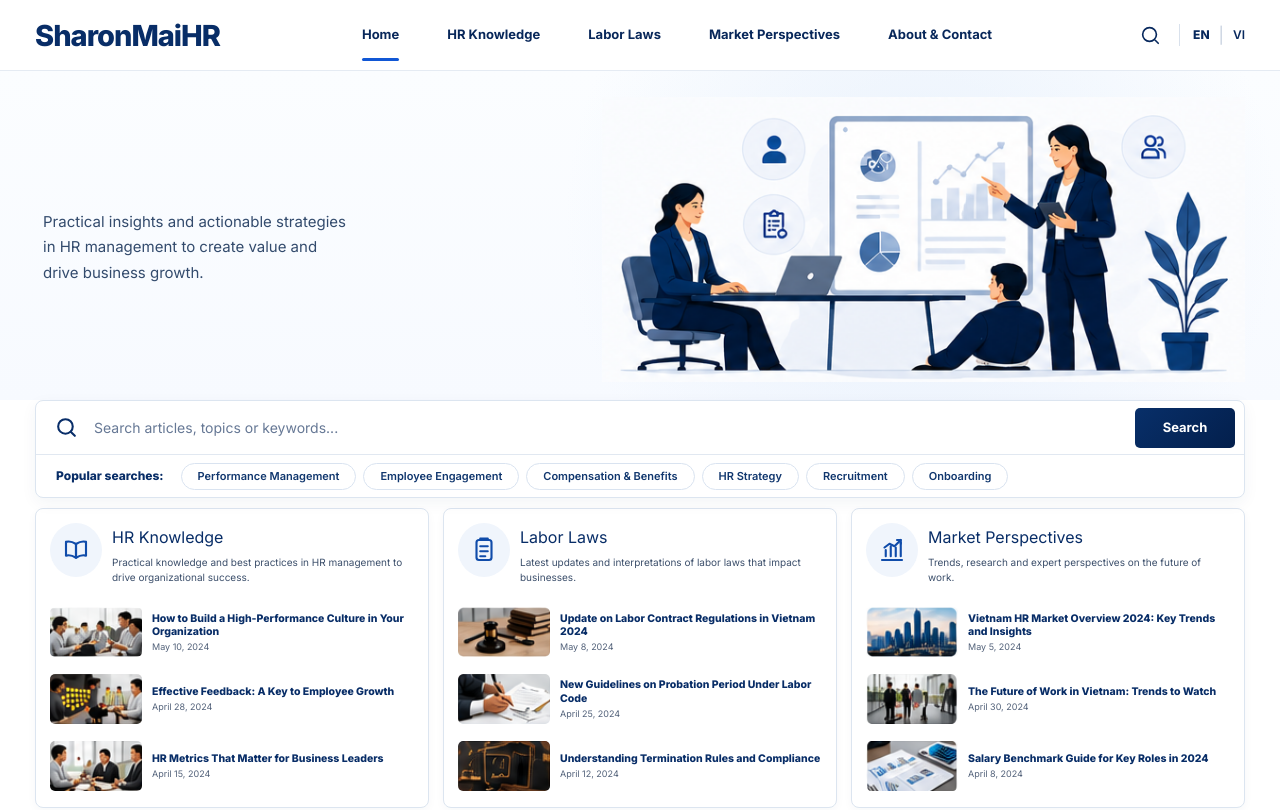
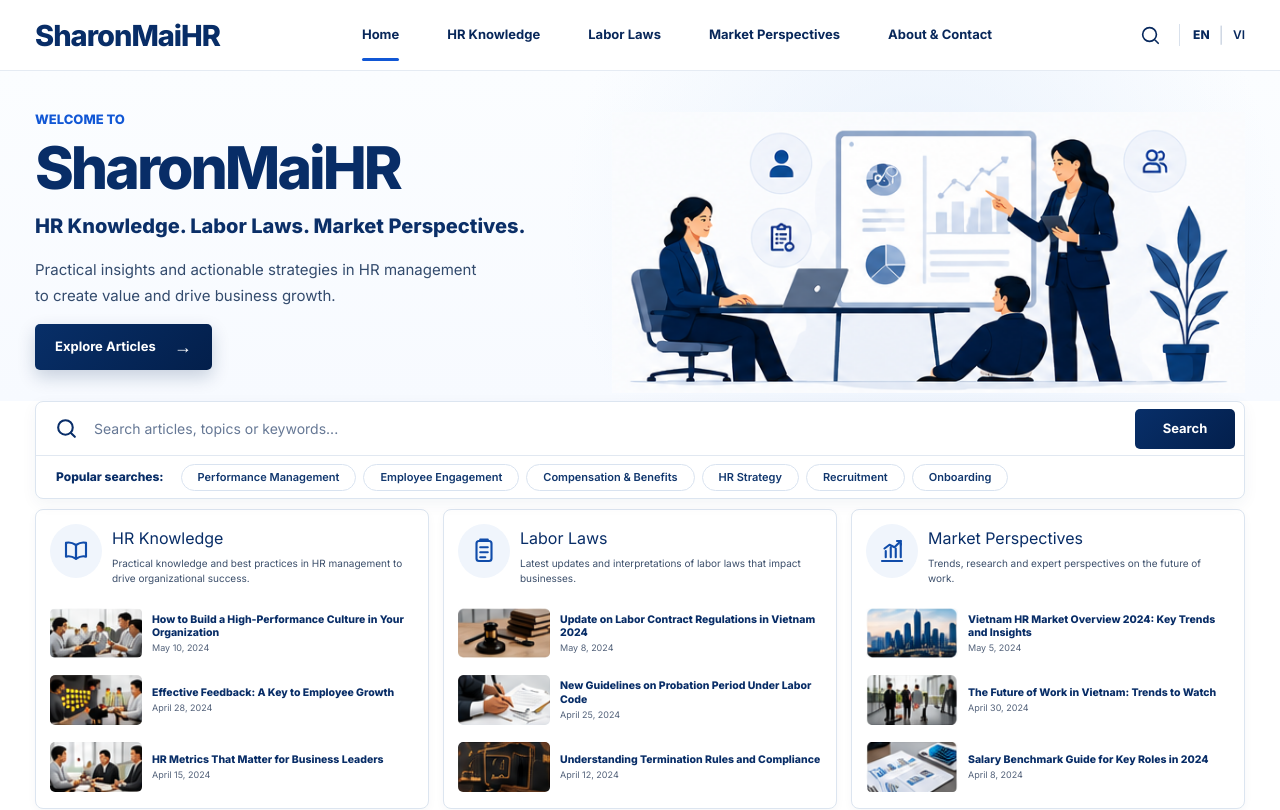
Before and after one commit to Greenyminthouse1982/sharonmaihr, a Next.js app: page / in a window 1280 px wide. Shown: the top 810 px of the page. Built offline with nearby package versions, Linux system fonts and the light colour scheme.

Commit message:
Fix embedded Sanity Studio route

```diff
--- a/app/globals.css
+++ b/app/globals.css
@@ -477,3 +477,110 @@ img { max-width: 100%; height: auto; }
   .knowledge-article { grid-template-columns: 74px minmax(0, 1fr); }
   .knowledge-article__image { width: 74px; height: 46px; }
 }
+
+/* Hero - Laptop/Desktop */
+.home-hero {
+  overflow: hidden;
+  border-bottom: 1px solid #e6edf6;
+  background:
+    radial-gradient(
+      circle at 72% 45%,
+      rgba(226, 237, 251, 0.72),
+      transparent 38%
+    ),
+    linear-gradient(180deg, #fbfdff 0%, #f7faff 100%);
+}
+
+.home-hero__inner {
+  display: grid;
+  grid-template-columns: minmax(520px, 0.92fr) minmax(620px, 1.08fr);
+  min-height: 330px;
+  align-items: center;
+  gap: 38px;
+  padding-top: 18px;
+  padding-bottom: 8px;
+}
+
+.home-hero__content {
+  position: relative;
+  z-index: 2;
+  padding-left: 0;
+}
+
+.home-hero__eyebrow {
+  margin: 0 0 12px;
+  color: #1157d5;
+  font-size: 13px;
+  font-weight: 800;
+  line-height: 1.2;
+}
+
+.home-hero__title {
+  margin: 0;
+  color: #082d67;
+  font-size: clamp(56px, 4.6vw, 70px);
+  font-weight: 800;
+  line-height: 0.98;
+  letter-spacing: -3px;
+}
+
+.home-hero__subtitle {
+  margin: 16px 0 0;
+  color: #0b2f68;
+  font-size: 20px;
+  font-weight: 800;
+  line-height: 1.35;
+}
+
+.home-hero__description {
+  max-width: 610px;
+  margin: 17px 0 0;
+  color: #334b6d;
+  font-size: 15px;
+  line-height: 1.7;
+}
+
+.home-hero__button {
+  display: inline-flex;
+  min-width: 163px;
+  height: 46px;
+  align-items: center;
+  justify-content: center;
+  gap: 18px;
+  margin-top: 16px;
+  padding: 0 20px;
+  border-radius: 5px;
+  background: linear-gradient(135deg, #082f68, #031f4b);
+  box-shadow: 0 7px 18px rgba(5, 38, 87, 0.2);
+  color: #ffffff;
+  font-size: 13px;
+  font-weight: 700;
+  text-decoration: none;
+}
+
+.home-hero__button:hover {
+  transform: translateY(-1px);
+}
+
+.home-hero__button span {
+  font-size: 18px;
+  line-height: 1;
+}
+
+.home-hero__image-wrapper {
+  display: flex;
+  min-width: 0;
+  align-self: stretch;
+  align-items: flex-end;
+  justify-content: flex-end;
+  overflow: hidden;
+}
+
+.home-hero__image {
+  display: block;
+  width: min(100%, 760px);
+  height: auto;
+  max-height: 330px;
+  object-fit: contain;
+  object-position: right bottom;
+}
--- a/components/Hero.tsx
+++ b/components/Hero.tsx
@@ -1,25 +1,44 @@
 import Image from "next/image";
+import Link from "next/link";
 
 export default function Hero() {
   return (
     <section className="home-hero">
       <div className="site-container home-hero__inner">
         <div className="home-hero__content">
+          <p className="home-hero__eyebrow">
+            WELCOME TO
+          </p>
+
+          <h1 className="home-hero__title">
+            SharonMaiHR
+          </h1>
+
+          <p className="home-hero__subtitle">
+            HR Knowledge. Labor Laws. Market Perspectives.
+          </p>
+
           <p className="home-hero__description">
-            Practical insights and actionable strategies
-            <br />
-            in HR management to create value and
-            <br />
-            drive business growth.
+            Practical insights and actionable strategies in HR management
+            <br className="home-hero__desktop-break" />
+            to create value and drive business growth.
           </p>
+
+          <Link
+            href="#featured-articles"
+            className="home-hero__button"
+          >
+            Explore Articles
+            <span aria-hidden="true">→</span>
+          </Link>
         </div>
 
         <div className="home-hero__image-wrapper">
           <Image
             src="/hero-hr-team.png"
             alt="HR professionals reviewing workforce analytics"
-            width={680}
-            height={302}
+            width={760}
+            height={340}
             className="home-hero__image"
             priority
           />
```
